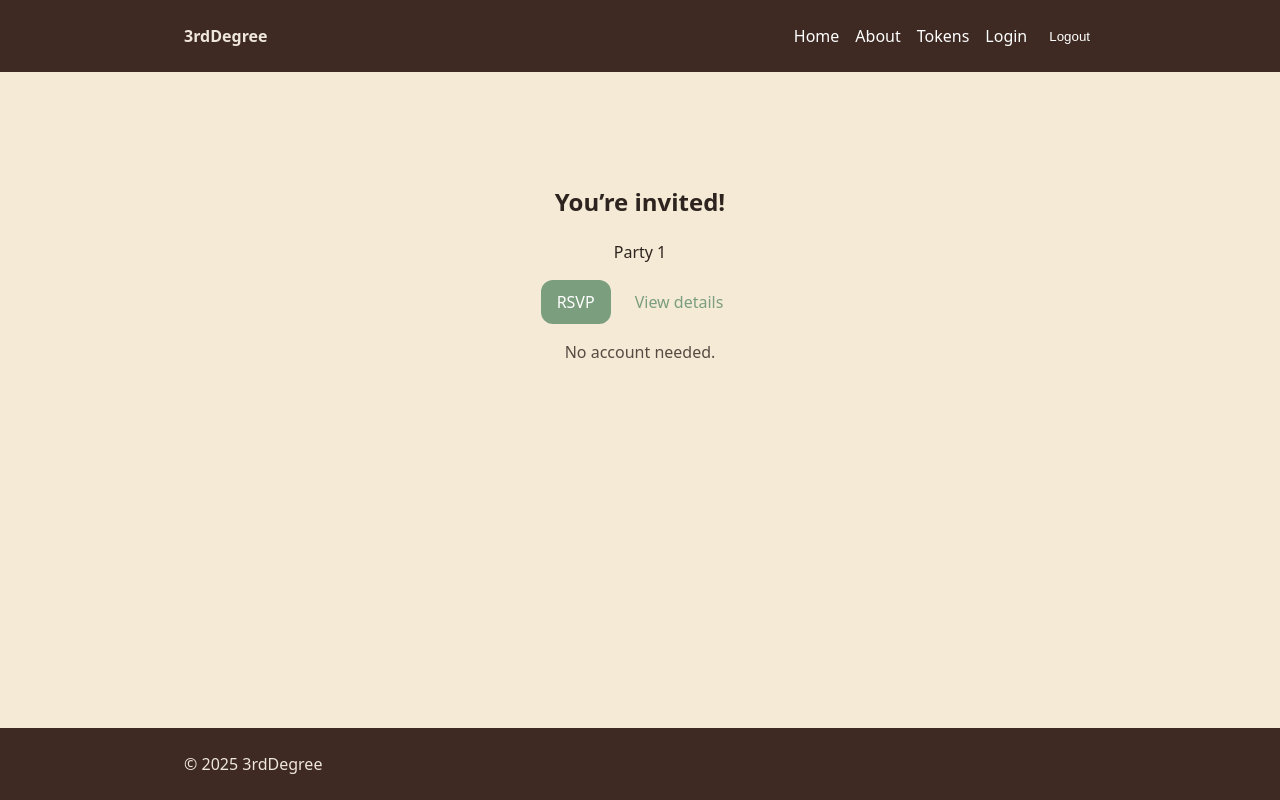
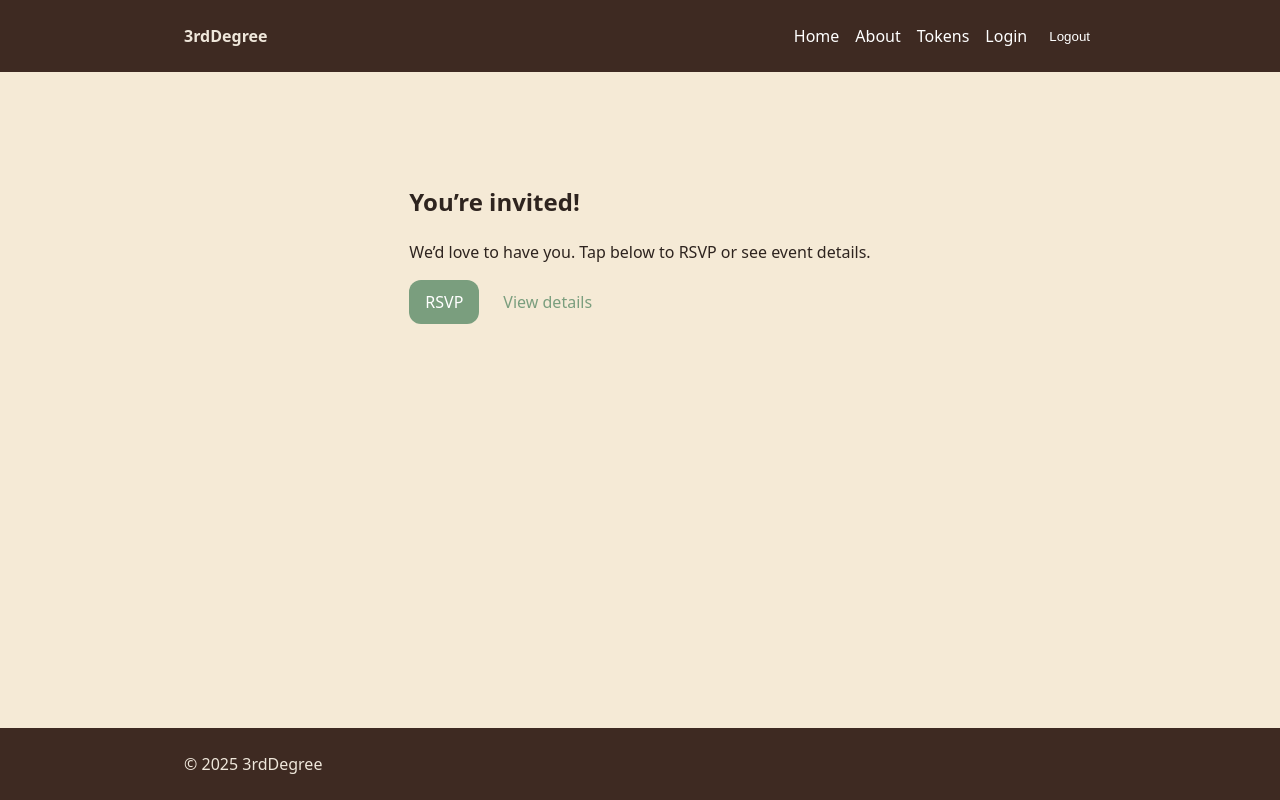
Before and after one commit to allisonlzhang/3rdDegree, a React (Vite) app in the folder frontend/: page /#/invite/1 in a window 1280 px wide. Built offline with nearby package versions, Linux system fonts and the light colour scheme; no server answers.

Commit message:
edit rsvp

```diff
--- a/frontend/src/pages/InviteLanding.tsx
+++ b/frontend/src/pages/InviteLanding.tsx
@@ -4,25 +4,22 @@ import { Link, useParams, useSearchParams } from "react-router-dom";
 export default function InviteLanding() {
   const { partyId } = useParams();
   const [q] = useSearchParams();
-  const t = q.get("t") || "";
+  const t = q.get("t") || ""; // invite token from URL
+
+  const rsvpHref = `/party/${partyId}/rsvp${t ? `?t=${encodeURIComponent(t)}` : ""}`;
+  const infoHref = `/party/${partyId}/info${t ? `?t=${encodeURIComponent(t)}` : ""}`;
 
   return (
-    <section className="section" style={{ maxWidth: 640, margin: "4rem auto", textAlign: "center" }}>
+    <section className="section" style={{ maxWidth: 720, margin: "4rem auto" }}>
       <h2 style={{ marginTop: 0 }}>You’re invited!</h2>
-      <p>Party {partyId}</p>
+      <p>We’d love to have you. Tap below to RSVP or see event details.</p>
 
-      <div style={{ display: "flex", gap: 8, justifyContent: "center", marginTop: 12 }}>
-        <Link className="btn" to={`/party/${partyId}/rsvp${t ? `?t=${t}` : ""}`}>RSVP</Link>
-        <Link
-          className="btn"
-          style={{ background: "transparent", color: "var(--primary)" }}
-          to={`/party/${partyId}/info`}
-        >
+      <div style={{ display: "flex", gap: 8, flexWrap: "wrap", marginTop: 12 }}>
+        <Link to={rsvpHref} className="btn">RSVP</Link>
+        <Link to={infoHref} className="btn" style={{ background: "transparent", color: "var(--primary)" }}>
           View details
         </Link>
       </div>
-
-      <p style={{ marginTop: "1rem", opacity: 0.8 }}>No account needed.</p>
     </section>
   );
 }
```
